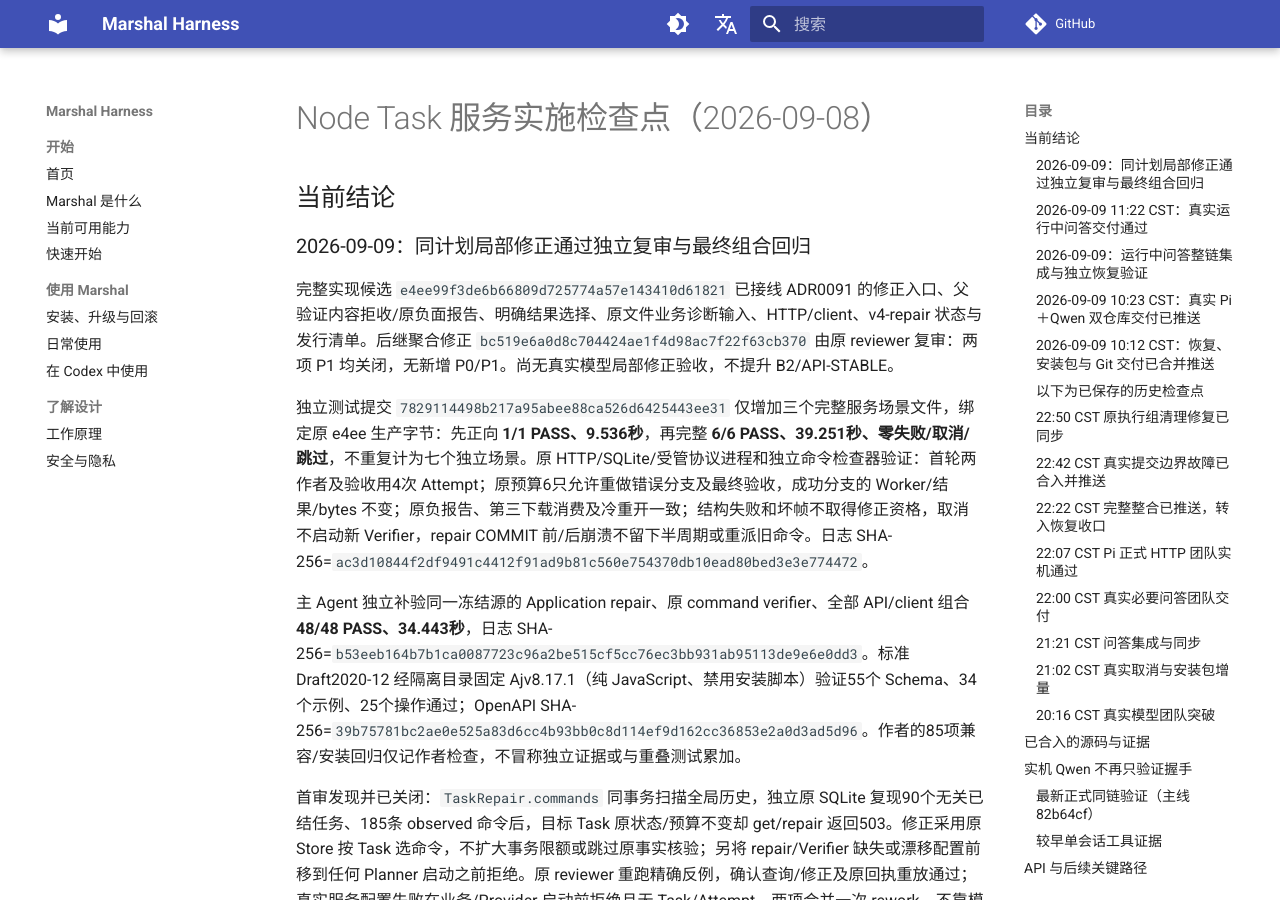
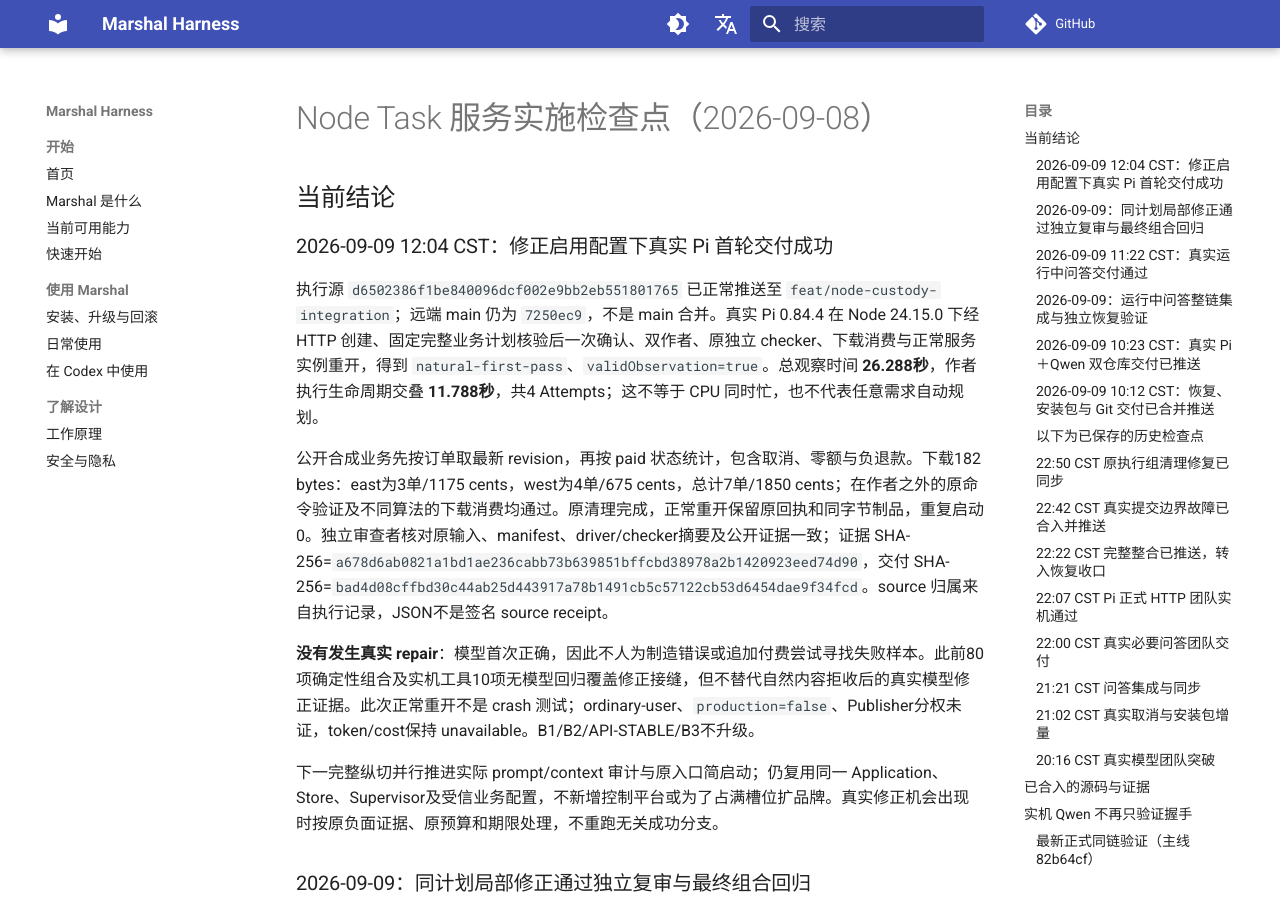
Before and after one commit to chiga0/marshal-harness, an MkDocs documentation site: the page built from docs/node-task-service-status-2026-09-08.md, in a window 1280 px wide and 900 px high. Built offline with MkDocs 1.6.1 and Material for MkDocs 9.7.7, drawn with Linux system fonts in a browser that asks for light colours; comment, search, counter and statistics services are not loaded.

Commit message:
docs: record real Pi first-pass delivery and next B2 exits

```diff
--- a/docs/node-task-service-status-2026-09-08.md
+++ b/docs/node-task-service-status-2026-09-08.md
@@ -1,6 +1,16 @@
 # Node Task 服务实施检查点（2026-09-08）
 
 ## 当前结论
+
+### 2026-09-09 12:04 CST：修正启用配置下真实 Pi 首轮交付成功
+
+执行源 `d6502386f1be840096dcf002e9bb2eb551801765` 已正常推送至 `feat/node-custody-integration`；远端 main 仍为 `7250ec9`，不是 main 合并。真实 Pi 0.84.4 在 Node 24.15.0 下经 HTTP 创建、固定完整业务计划核验后一次确认、双作者、原独立 checker、下载消费与正常服务实例重开，得到 `natural-first-pass`、`validObservation=true`。总观察时间 **26.288秒**，作者执行生命周期交叠 **11.788秒**，共4 Attempts；这不等于 CPU 同时忙，也不代表任意需求自动规划。
+
+公开合成业务先按订单取最新 revision，再按 paid 状态统计，包含取消、零额与负退款。下载182 bytes：east为3单/1175 cents，west为4单/675 cents，总计7单/1850 cents；在作者之外的原命令验证及不同算法的下载消费均通过。原清理完成，正常重开保留原回执和同字节制品，重复启动0。独立审查者核对原输入、manifest、driver/checker摘要及公开证据一致；证据 SHA-256=`a678d6ab0821a1bd1ae236cabb73b639851bffcbd38978a2b1420923eed74d90`，交付 SHA-256=`bad4d08cffbd30c44ab25d443917a78b1491cb5c57122cb53d6454dae9f34fcd`。source 归属来自执行记录，JSON不是签名 source receipt。
+
+**没有发生真实 repair**：模型首次正确，因此不人为制造错误或追加付费尝试寻找失败样本。此前80项确定性组合及实机工具10项无模型回归覆盖修正接缝，但不替代自然内容拒收后的真实模型修正证据。此次正常重开不是 crash 测试；ordinary-user、`production=false`、Publisher分权未证，token/cost保持 unavailable。B1/B2/API-STABLE/B3不升级。
+
+下一完整纵切并行推进实际 prompt/context 审计与原入口简启动；仍复用同一 Application、Store、Supervisor及受信业务配置，不新增控制平台或为了占满槽位扩品牌。真实修正机会出现时按原负面证据、原预算和期限处理，不重跑无关成功分支。
 
 ### 2026-09-09：同计划局部修正通过独立复审与最终组合回归
 
```
Also changed, not shown: docs/agent-team-service-milestones.md (+2 -0 lines), docs/roadmap-status.md (+2 -0 lines).
